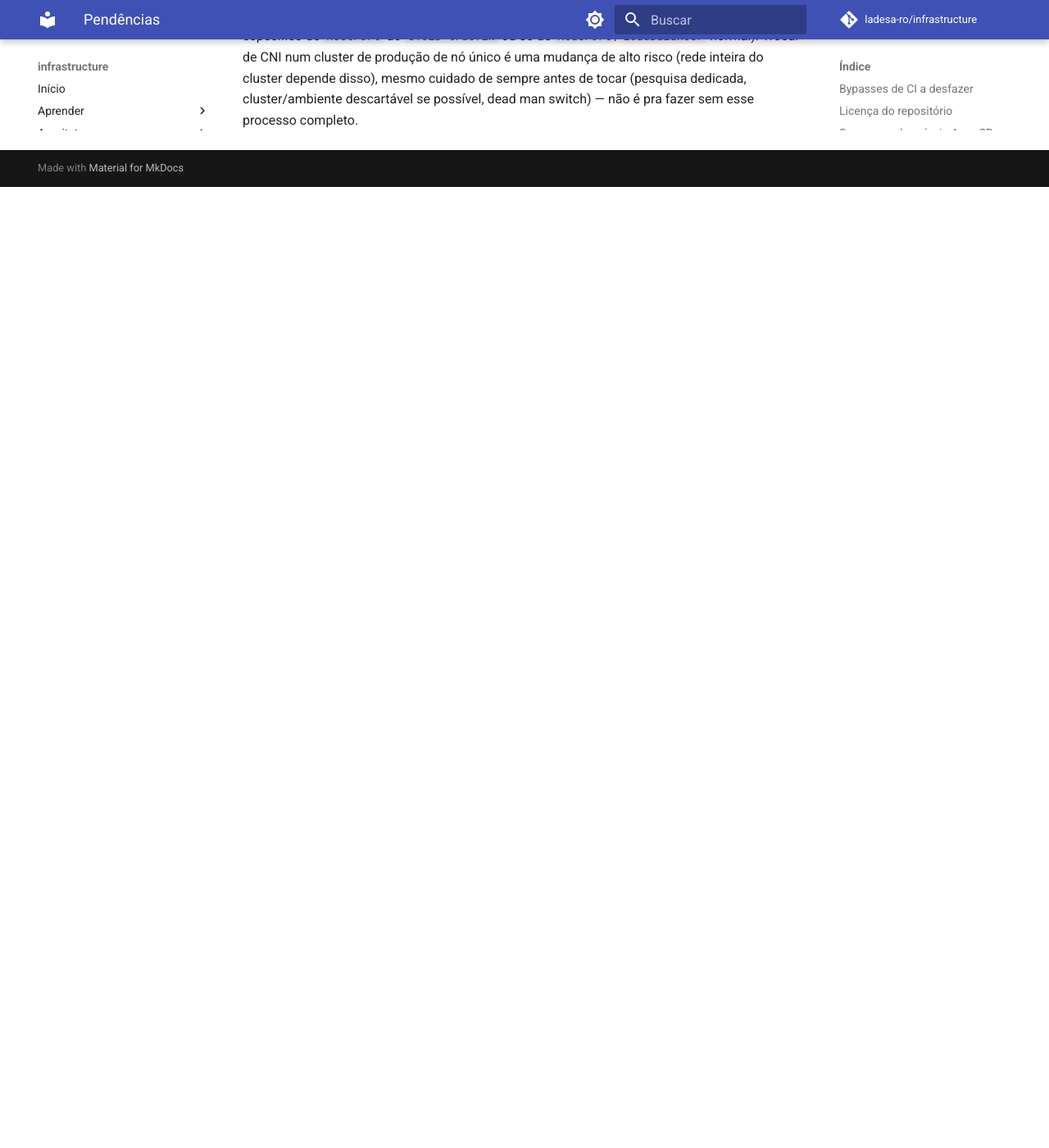
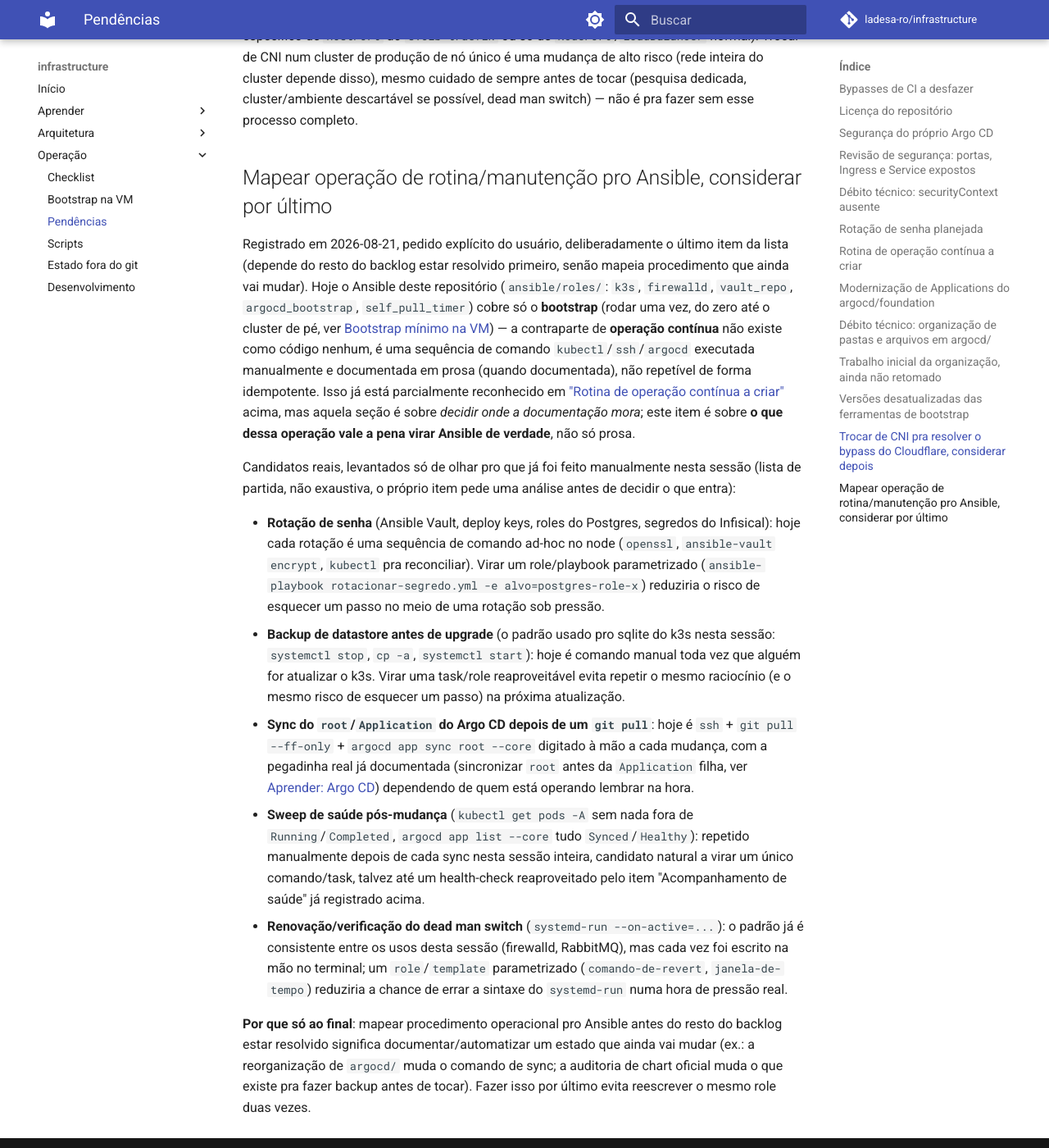
Before and after one commit to ladesa-ro/infrastructure, an MkDocs documentation site: the page built from docs/operacao/pendencias.md, in a window 1280 px wide and 1400 px high, scrolled down 15590 px. Shown: the whole window at 82% size. Built offline with MkDocs 1.6.1 and Material for MkDocs 9.7.7, drawn with Linux system fonts in a browser that asks for light colours; comment, search, counter and statistics services are not loaded; before the commit the page ends 15818 px from its top, so only the background shows below that.

Commit message:
docs(pendencias): add mapping ops-to-ansible as final backlog item

```diff
--- a/docs/operacao/pendencias.md
+++ b/docs/operacao/pendencias.md
@@ -132,3 +132,17 @@ Levantado em 2026-08-21, contra o que está fixado em `ansible/inventory/host_va
 Registrado em 2026-08-21, ligado ao achado em ["Revisão de segurança: portas, `Ingress` e `Service` expostos"](#revisao-de-seguranca-portas-ingress-e-service-expostos) acima: o `firewalld` não consegue restringir o tráfego que chega no Traefik via `hostPort` (chain `FORWARD`, dominada pelo kube-router, sem solução oficial do k3s pra isso). Uma opção que pode resolver de vez, ainda não avaliada a fundo: **adotar [Cilium](https://cilium.io/) (ou CNI equivalente com enforcement próprio) no lugar do flannel + kube-router atuais**. Cilium substitui o kube-proxy/kube-router por um dataplane eBPF próprio e tem features dedicadas exatamente pra esse cenário (`CiliumClusterwideNetworkPolicy` com host firewall, `toEntities: host`, controle de tráfego que entra via `NodePort`/`LoadBalancer` antes mesmo de virar `Service`), então não compete com nada por ordem de chain iptables do jeito que o `firewalld` compete hoje.
 
 Nada disso foi pesquisado a fundo ainda (versão compatível com k3s `v1.36.3+k3s1`, esforço de migração do flannel existente, se dá pra trocar sem downtime, se resolve mesmo o caso específico de `hostPort` do `svclb-traefik` ou só de `NodePort`/`LoadBalancer` normal). Trocar de CNI num cluster de produção de nó único é uma mudança de alto risco (rede inteira do cluster depende disso), mesmo cuidado de sempre antes de tocar (pesquisa dedicada, cluster/ambiente descartável se possível, dead man switch) — não é pra fazer sem esse processo completo.
+
+## Mapear operação de rotina/manutenção pro Ansible, considerar por último
+
+Registrado em 2026-08-21, pedido explícito do usuário, deliberadamente o último item da lista (depende do resto do backlog estar resolvido primeiro, senão mapeia procedimento que ainda vai mudar). Hoje o Ansible deste repositório (`ansible/roles/`: `k3s`, `firewalld`, `vault_repo`, `argocd_bootstrap`, `self_pull_timer`) cobre só o **bootstrap** (rodar uma vez, do zero até o cluster de pé, ver [Bootstrap mínimo na VM](bootstrap.md)) — a contraparte de **operação contínua** não existe como código nenhum, é uma sequência de comando `kubectl`/`ssh`/`argocd` executada manualmente e documentada em prosa (quando documentada), não repetível de forma idempotente. Isso já está parcialmente reconhecido em ["Rotina de operação contínua a criar"](#rotina-de-operacao-continua-a-criar) acima, mas aquela seção é sobre *decidir onde a documentação mora*; este item é sobre **o que dessa operação vale a pena virar Ansible de verdade**, não só prosa.
+
+Candidatos reais, levantados só de olhar pro que já foi feito manualmente nesta sessão (lista de partida, não exaustiva, o próprio item pede uma análise antes de decidir o que entra):
+
+- **Rotação de senha** (Ansible Vault, deploy keys, roles do Postgres, segredos do Infisical): hoje cada rotação é uma sequência de comando ad-hoc no node (`openssl`, `ansible-vault encrypt`, `kubectl` pra reconciliar). Virar um role/playbook parametrizado (`ansible-playbook rotacionar-segredo.yml -e alvo=postgres-role-x`) reduziria o risco de esquecer um passo no meio de uma rotação sob pressão.
+- **Backup de datastore antes de upgrade** (o padrão usado pro sqlite do k3s nesta sessão: `systemctl stop`, `cp -a`, `systemctl start`): hoje é comando manual toda vez que alguém for atualizar o k3s. Virar uma task/role reaproveitável evita repetir o mesmo raciocínio (e o mesmo risco de esquecer um passo) na próxima atualização.
+- **Sync do `root`/`Application` do Argo CD depois de um `git pull`**: hoje é `ssh` + `git pull --ff-only` + `argocd app sync root --core` digitado à mão a cada mudança, com a pegadinha real já documentada (sincronizar `root` antes da `Application` filha, ver [Aprender: Argo CD](../aprender/argocd.md#o-padrao-app-of-apps)) dependendo de quem está operando lembrar na hora.
+- **Sweep de saúde pós-mudança** (`kubectl get pods -A` sem nada fora de `Running`/`Completed`, `argocd app list --core` tudo `Synced`/`Healthy`): repetido manualmente depois de cada sync nesta sessão inteira, candidato natural a virar um único comando/task, talvez até um health-check reaproveitado pelo item "Acompanhamento de saúde" já registrado acima.
+- **Renovação/verificação do dead man switch** (`systemd-run --on-active=...`): o padrão já é consistente entre os usos desta sessão (firewalld, RabbitMQ), mas cada vez foi escrito na mão no terminal; um `role`/`template` parametrizado (`comando-de-revert`, `janela-de-tempo`) reduziria a chance de errar a sintaxe do `systemd-run` numa hora de pressão real.
+
+**Por que só ao final**: mapear procedimento operacional pro Ansible antes do resto do backlog estar resolvido significa documentar/automatizar um estado que ainda vai mudar (ex.: a reorganização de `argocd/` muda o comando de sync; a auditoria de chart oficial muda o que existe pra fazer backup antes de tocar). Fazer isso por último evita reescrever o mesmo role duas vezes.
```
